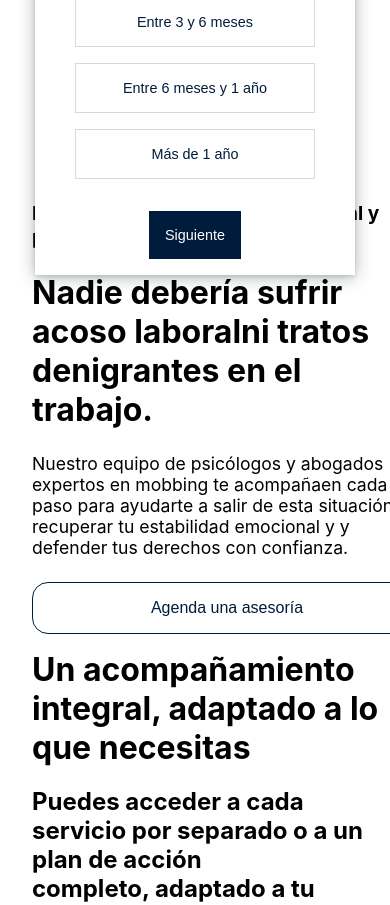
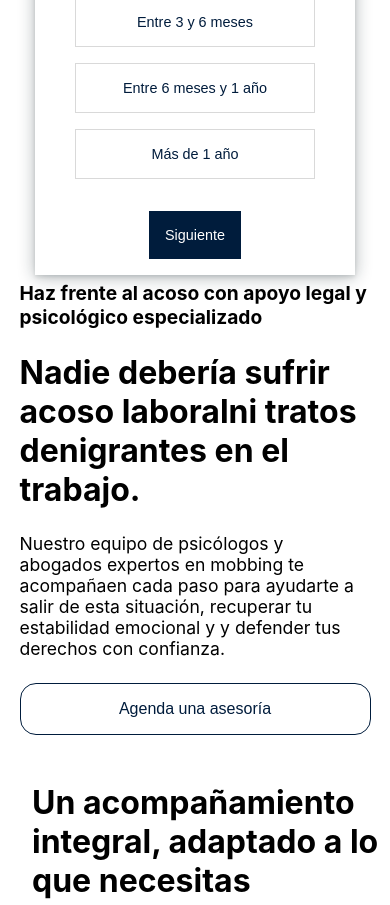
Before and after one commit to IvanOnGit/safe-work, a React (Vite) app: page / in a window 390 px wide. Shown: the part 1100-2005 px from the top of the page. Built offline with nearby package versions, Linux system fonts and the light colour scheme.

Commit message:
book assestment mobile version spacing fixed

```diff
--- a/src/components/BookAssestmentSection/styles.ts
+++ b/src/components/BookAssestmentSection/styles.ts
@@ -30,9 +30,11 @@ export const Container = styled.section`
         height: auto;
         opacity: 1;
         transform: none;
-        margin-top: 35rem;
-        padding: 0 2rem;
+        margin-top: 40rem;
+        padding: 0;
         gap: 2rem;
+        width: 90%;
+        margin-bottom: 2rem;
     }
 
     @media (min-width: 768px) and (max-width: 1024px) {
```
